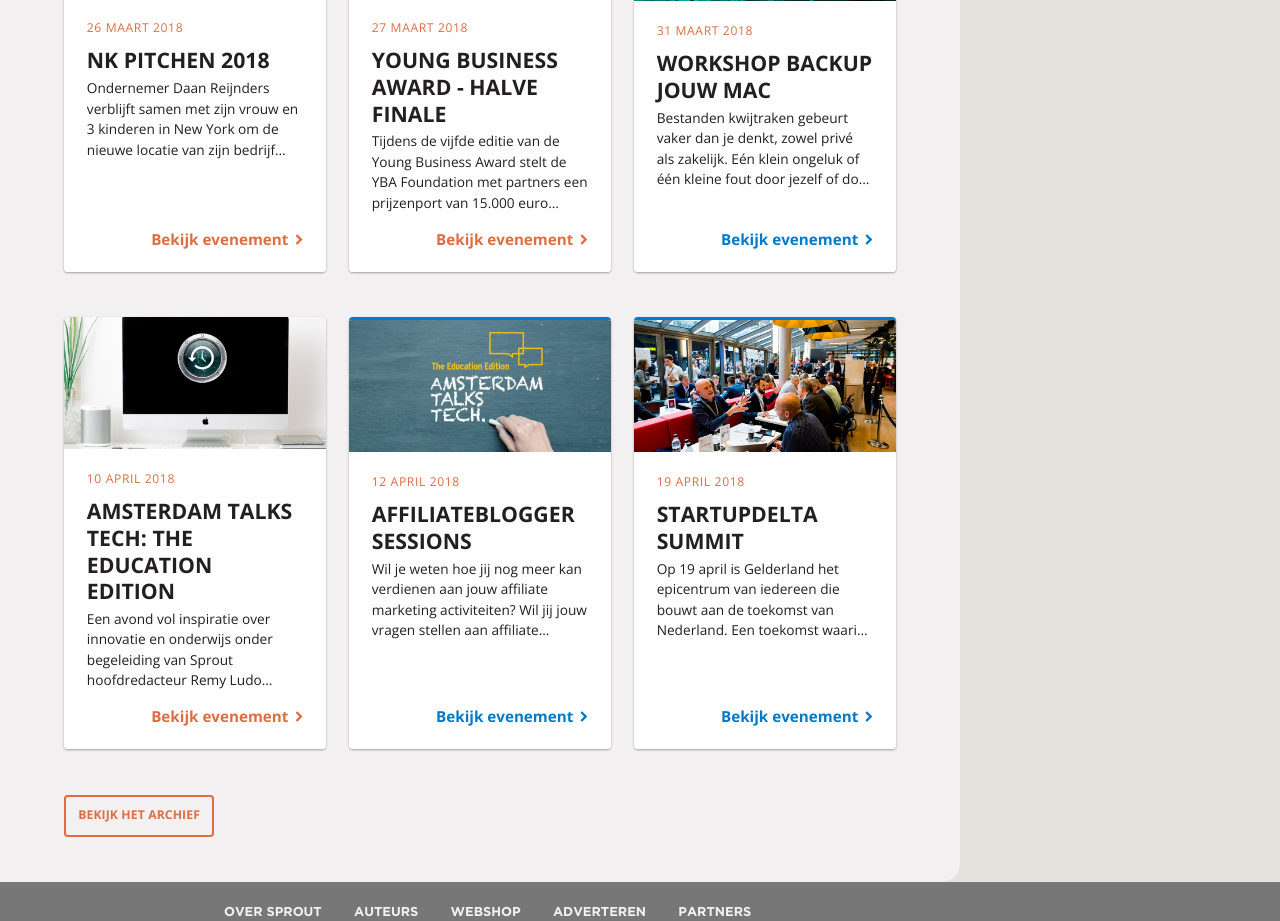
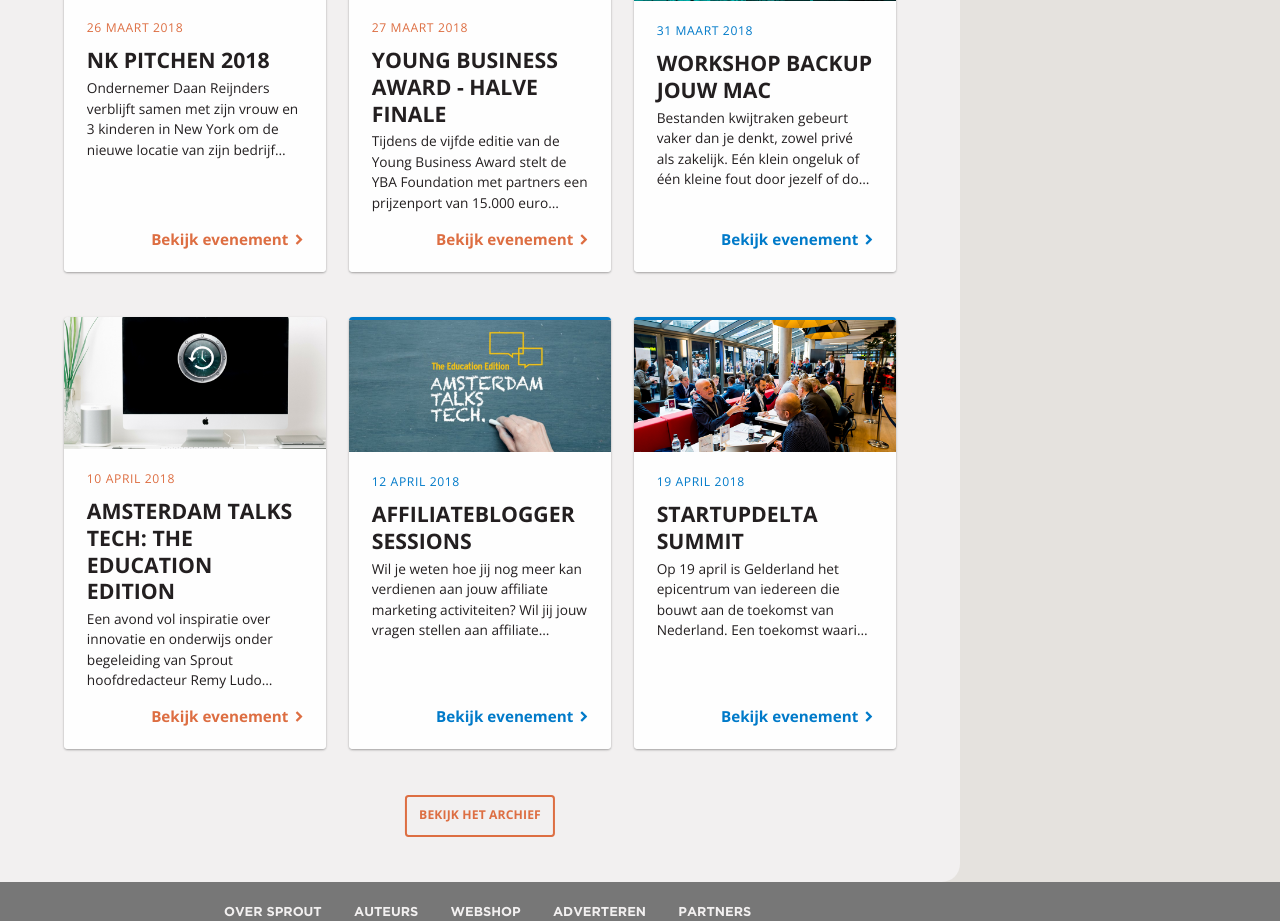
Before and after one commit to LennartJKlein/Sprout-composition, a PHP site: page /evenementen/events.php in a window 1280 px wide. Shown: the part 550-1471 px from the top of the page. Run offline with PHP 8.4, Linux system fonts and the light colour scheme; some libraries are stand-ins or nearby versions.

Commit message:
events archive button centered

```diff
--- a/css/style.css
+++ b/css/style.css
@@ -2486,12 +2486,18 @@
       font-size: .7rem; } }
 
 /* line 96, ../sass/components/_card.scss */
+.card-heading {
+  text-transform: uppercase;
+  letter-spacing: 0.05em;
+  font-size: 0.8em; }
+
+/* line 102, ../sass/components/_card.scss */
 .card-title {
   margin: 0 0 .25em 0;
   color: #231f20;
   font-family: "Gotham", "Century Gothic", Arial, Helvetica, sans-serif; }
 
-/* line 102, ../sass/components/_card.scss */
+/* line 108, ../sass/components/_card.scss */
 .card-content {
   background-color: #fefefe;
   display: -webkit-flex;
@@ -2508,7 +2514,7 @@
   padding: 1.5em;
   text-align: left; }
 
-/* line 111, ../sass/components/_card.scss */
+/* line 117, ../sass/components/_card.scss */
 .card-excerpt {
   display: block;
   margin-bottom: 0;
@@ -2522,7 +2528,7 @@
   -webkit-box-orient: vertical;
   max-height: 6em; }
 
-/* line 125, ../sass/components/_card.scss */
+/* line 131, ../sass/components/_card.scss */
 .card-button {
   -webkit-align-self: flex-end;
   -ms-flex-item-align: end;
@@ -2536,12 +2542,12 @@
   font-size: 0.9em;
   vertical-align: middle; }
   @media (min-width: 769px) {
-    /* line 125, ../sass/components/_card.scss */
+    /* line 131, ../sass/components/_card.scss */
     .card-button {
       margin-left: auto;
       width: auto;
       font-size: inherit; } }
-  /* line 142, ../sass/components/_card.scss */
+  /* line 148, ../sass/components/_card.scss */
   .card-button i {
     transition: font-size .2s;
     font-size: .75em;
@@ -2549,33 +2555,33 @@
     vertical-align: middle; }
 
 @media (min-width: 769px) {
-  /* line 151, ../sass/components/_card.scss */
+  /* line 157, ../sass/components/_card.scss */
   .card--hero .card-title {
     font-size: 1.85em; } }
-/* line 158, ../sass/components/_card.scss */
+/* line 164, ../sass/components/_card.scss */
 .card--hero.card--horizontal .card-figurecontainer {
   width: calc(100% / 3); }
   @media (min-width: 769px) {
-    /* line 158, ../sass/components/_card.scss */
+    /* line 164, ../sass/components/_card.scss */
     .card--hero.card--horizontal .card-figurecontainer {
       width: 50%; } }
-/* line 166, ../sass/components/_card.scss */
+/* line 172, ../sass/components/_card.scss */
 .card--hero.card--horizontal .card-content {
   width: calc(100% / 3 * 2); }
   @media (min-width: 769px) {
-    /* line 166, ../sass/components/_card.scss */
+    /* line 172, ../sass/components/_card.scss */
     .card--hero.card--horizontal .card-content {
       width: 50%; } }
 
-/* line 176, ../sass/components/_card.scss */
+/* line 182, ../sass/components/_card.scss */
 .card--horizontal {
   -webkit-flex-flow: row nowrap;
   -ms-flex-flow: row nowrap;
   flex-flow: row nowrap; }
-  /* line 179, ../sass/components/_card.scss */
+  /* line 185, ../sass/components/_card.scss */
   .card--horizontal .card-figurecontainer {
     width: calc(100% / 3); }
-  /* line 183, ../sass/components/_card.scss */
+  /* line 189, ../sass/components/_card.scss */
   .card--horizontal .card-content {
     -webkit-box-flex: 1;
     -moz-box-flex: 1;
@@ -2585,19 +2591,19 @@
     width: calc(100% / 3 * 2); }
 
 @media (max-width: 768px) {
-  /* line 189, ../sass/components/_card.scss */
+  /* line 195, ../sass/components/_card.scss */
   .card--m-vertical,
   .card--m-vertical.card--hero,
   .card--m-vertical.card--horizontal.card--textfirst {
     -webkit-flex-flow: inherit;
     -ms-flex-flow: inherit;
     flex-flow: inherit; }
-    /* line 195, ../sass/components/_card.scss */
+    /* line 201, ../sass/components/_card.scss */
     .card--m-vertical .card-figurecontainer,
     .card--m-vertical.card--hero .card-figurecontainer,
     .card--m-vertical.card--horizontal.card--textfirst .card-figurecontainer {
       width: inherit; }
-    /* line 199, ../sass/components/_card.scss */
+    /* line 205, ../sass/components/_card.scss */
     .card--m-vertical .card-content,
     .card--m-vertical.card--hero .card-content,
     .card--m-vertical.card--horizontal.card--textfirst .card-content {
@@ -2614,10 +2620,10 @@
       order: inherit; } }
 
 @media (min-width: 769px) {
-  /* line 211, ../sass/components/_card.scss */
+  /* line 217, ../sass/components/_card.scss */
   .card--overlay {
     position: relative; }
-    /* line 215, ../sass/components/_card.scss */
+    /* line 221, ../sass/components/_card.scss */
     .card--overlay .card-figurecontainer {
       width: 100%;
       position: relative; }
@@ -2636,7 +2642,7 @@
         background: -ms-linear-gradient(top, rgba(81, 86, 150, 0), #222440);
         background: -o-linear-gradient(top, rgba(81, 86, 150, 0), #222440);
         z-index: 1; }
-    /* line 220, ../sass/components/_card.scss */
+    /* line 226, ../sass/components/_card.scss */
     .card--overlay .card-content {
       -webkit-box-flex: 1;
       -moz-box-flex: 1;
@@ -2650,18 +2656,18 @@
       right: 0;
       background: transparent;
       z-index: 1; }
-    /* line 231, ../sass/components/_card.scss */
+    /* line 237, ../sass/components/_card.scss */
     .card--overlay .card-title {
       color: #fefefe; }
-    /* line 235, ../sass/components/_card.scss */
+    /* line 241, ../sass/components/_card.scss */
     .card--overlay .card-excerpt {
       color: #fefefe; }
-    /* line 239, ../sass/components/_card.scss */
+    /* line 245, ../sass/components/_card.scss */
     .card--overlay .card-button {
       color: #fefefe; } }
 
 @media (min-width: 769px) {
-  /* line 248, ../sass/components/_card.scss */
+  /* line 254, ../sass/components/_card.scss */
   .card--textfirst.card--horizontal .card-content {
     -webkit-box-ordinal-group: 0;
     -moz-box-ordinal-group: 0;
@@ -2669,7 +2675,7 @@
     -ms-flex-order: -1;
     order: -1; } }
 
-/* line 256, ../sass/components/_card.scss */
+/* line 262, ../sass/components/_card.scss */
 .card--premium:before {
   content: '';
   display: block;
@@ -2678,7 +2684,7 @@
   width: 100%;
   background: linear-gradient(to bottom right, #007AC9, #DC0451);
   z-index: 1; }
-/* line 266, ../sass/components/_card.scss */
+/* line 272, ../sass/components/_card.scss */
 .card--premium .card-button {
   color: #DC0451;
   background: linear-gradient(to bottom right, #007AC9, #DC0451);
@@ -2688,7 +2694,7 @@
   .card--premium .card-button .fa {
     -webkit-background-clip: none;
     -webkit-text-fill-color: #DC0451; }
-/* line 271, ../sass/components/_card.scss */
+/* line 277, ../sass/components/_card.scss */
 .card--premium .card-figure {
   position: relative; }
   /* line 66, ../sass/_mixins.scss */
@@ -2706,18 +2712,24 @@
     background: -o-linear-gradient(top, rgba(3, 123, 201, 0), rgba(3, 123, 201, 0.25), rgba(221, 13, 87, 0.4));
     z-index: 1; }
 
-/* line 276, ../sass/components/_card.scss */
+/* line 282, ../sass/components/_card.scss */
 .card--partner {
   border-top: solid 3px #007AC9; }
-  /* line 279, ../sass/components/_card.scss */
+  /* line 285, ../sass/components/_card.scss */
   .card--partner .card-button {
     color: #007AC9; }
-
-/* line 286, ../sass/components/_card.scss */
+  /* line 289, ../sass/components/_card.scss */
+  .card--partner .card-heading {
+    color: #007AC9; }
+
+/* line 296, ../sass/components/_card.scss */
 .card--event .card-title {
   color: #DD6E42; }
-/* line 289, ../sass/components/_card.scss */
+/* line 299, ../sass/components/_card.scss */
 .card--event .card-button {
+  color: #DD6E42; }
+/* line 303, ../sass/components/_card.scss */
+.card--event .card-heading {
   color: #DD6E42; }
 
 /* line 1, ../sass/components/_eventlist.scss */
--- a/evenementen/events.php
+++ b/evenementen/events.php
@@ -14,7 +14,7 @@
                         </div>
                     </div>
                     <div class="card-content">
-                        <span class="eventTeaser-heading">24 Mei 2018</span>
+                        <span class="card-heading">24 Mei 2018</span>
                         <h3 class="eventTeaser-title">The Next Web Conference 2018</h3>
                         <p class="card-excerpt">Op 24 en 25 mei vindt in Amsterdam de grootste techconferentie van Europa plaats: TNW Conference 2018. Tienduizend bezoekers vanuit de hele wereld komen hier luisteren naar sprekers als Constantijn van Oranje Nassau (StartupDelta), Anjali Sud (Vimeo), Mike Curtis (Airbnb), John Collison (Stripe) Rich Pierson (Headspace), Alex Le (Reddit) en vele anderen!</p>
                         <div class="card-button">Bekijk evenement</div>
@@ -29,7 +29,7 @@
                         </div>
                     </div>
                     <div class="card-content">
-                        <span class="eventTeaser-heading">26 Maart 2018</span>
+                        <span class="card-heading">26 Maart 2018</span>
                         <h3 class="eventTeaser-title">NK Pitchen 2018</h3>
                         <p class="card-excerpt">Ondernemer Daan Reijnders verblijft samen met zijn vrouw en 3 kinderen in New York om de nieuwe locatie van zijn bedrijf Instant Magazine op te starten.</p>
                         <span class="card-button">Bekijk evenement <i class="fa fa-chevron-right" aria-hidden="true"></i></span>
@@ -44,7 +44,7 @@
                         </div>
                     </div>
                     <div class="card-content">
-                        <span class="eventTeaser-heading">27 Maart 2018</span>
+                        <span class="card-heading">27 Maart 2018</span>
                         <h3 class="eventTeaser-title">Young Business Award - halve finale</h3>
                         <p class="card-excerpt">Tijdens de vijfde editie van de Young Business Award stelt de YBA Foundation met partners een prijzenport van 15.000 euro beschikbaar voor de ‘Beste Jonge Onderneming van Nederland’. Uit de ruim 175 inschrijvingen zijn er 12 semi-finalisten geselecteerd om te strijden voor een podiumplek.</p>
                         <span class="card-button">Bekijk evenement <i class="fa fa-chevron-right" aria-hidden="true"></i></span>
@@ -59,7 +59,7 @@
                         </div>
                     </div>
                     <div class="card-content">
-                        <span class="eventTeaser-heading">31 Maart 2018</span>
+                        <span class="card-heading">31 Maart 2018</span>
                         <h3 class="eventTeaser-title">Workshop Backup jouw Mac</h3>
                         <p class="card-excerpt">Bestanden kwijtraken gebeurt vaker dan je denkt, zowel privé als zakelijk. Eén klein ongeluk of één kleine fout door jezelf of door een ander en jij kunt alle belangrijke data in een seconde kwijtraken.</p>
                         <span class="card-button">Bekijk evenement <i class="fa fa-chevron-right" aria-hidden="true"></i></span>
@@ -74,7 +74,7 @@
                         </div>
                     </div>
                     <div class="card-content">
-                        <span class="eventTeaser-heading">10 April 2018</span>
+                        <span class="card-heading">10 April 2018</span>
                         <h3 class="eventTeaser-title">Amsterdam Talks Tech: the Education Edition</h3>
                         <p class="card-excerpt">Een avond vol inspiratie over  innovatie en onderwijs onder begeleiding van Sprout hoofdredacteur Remy Ludo Gieling. Experts, ondernemers en ervaringsdeskundige uit de wereld van het onderwijs delen hun verhalen. Wat kunnen we verwachten van deze wereld? Je ziet het tijdens de Amsterdam Talks Tech op dinsdag 10 april. De weg naar succes begint met een goede opleiding. Kort gezegd: terug de schoolbanken in!</p>
                         <span class="card-button">Bekijk evenement <i class="fa fa-chevron-right" aria-hidden="true"></i></span>
@@ -89,7 +89,7 @@
                         </div>
                     </div>
                     <div class="card-content">
-                        <span class="eventTeaser-heading">12 April 2018</span>
+                        <span class="card-heading">12 April 2018</span>
                         <h3 class="eventTeaser-title">Affiliateblogger Sessions</h3>
                         <p class="card-excerpt">Wil je weten hoe jij nog meer kan verdienen aan jouw affiliate marketing activiteiten? Wil jij jouw vragen stellen aan affiliate experts van grote organisaties? En wil je je begeven tussen andere online marketing en affiliate marketing professionals?</p>
                         <span class="card-button">Bekijk evenement <i class="fa fa-chevron-right" aria-hidden="true"></i></span>
@@ -104,15 +104,15 @@
                         </div>
                     </div>
                     <div class="card-content">
-                        <span class="eventTeaser-heading">19 April 2018</span>
+                        <span class="card-heading">19 April 2018</span>
                         <h3 class="eventTeaser-title">StartupDelta Summit</h3>
                         <p class="card-excerpt">Op 19 april is Gelderland het epicentrum van iedereen die bouwt aan de toekomst van Nederland. Een toekomst waarin innovaties in Nederland een vruchtbare voedingsbodem hebben. Een toekomst waarin innovaties succesvol bijdragen aan het oplossen van grote uitdagingen.</p>
                         <span class="card-button">Bekijk evenement <i class="fa fa-chevron-right" aria-hidden="true"></i></span>
                     </div>
                 </a>
             </div>
-            <div class="grid-cell">
-                <div><a href="/evenementen/archive.php" class="button button--secondary">Bekijk het archief</a></div>
+            <div class="grid-cell grid-cell--wide">
+                <div><a href="/evenementen/archive.php" class="button button--center button--secondary">Bekijk het archief</a></div>
             </div>
         </div>
 
--- a/sass/components/_card.scss
+++ b/sass/components/_card.scss
@@ -91,6 +91,12 @@
 .card-tag--partner {
 	// border-color: $color-secondary;
 	// color: $color-secondary;
+}
+
+.card-heading {
+	text-transform: uppercase;
+	letter-spacing: 0.05em;
+	font-size: 0.8em;
 }
 
 .card-title {
@@ -279,6 +285,10 @@
 	.card-button {
 		color: $color-partner;
 	}
+
+	.card-heading {
+		color: $color-partner;
+	}
 }
 
 .card--event {
@@ -289,4 +299,8 @@
 	.card-button {
 		color: $color-secondary;
 	}
+
+	.card-heading {
+		color: $color-secondary;
+	}
 }
```
